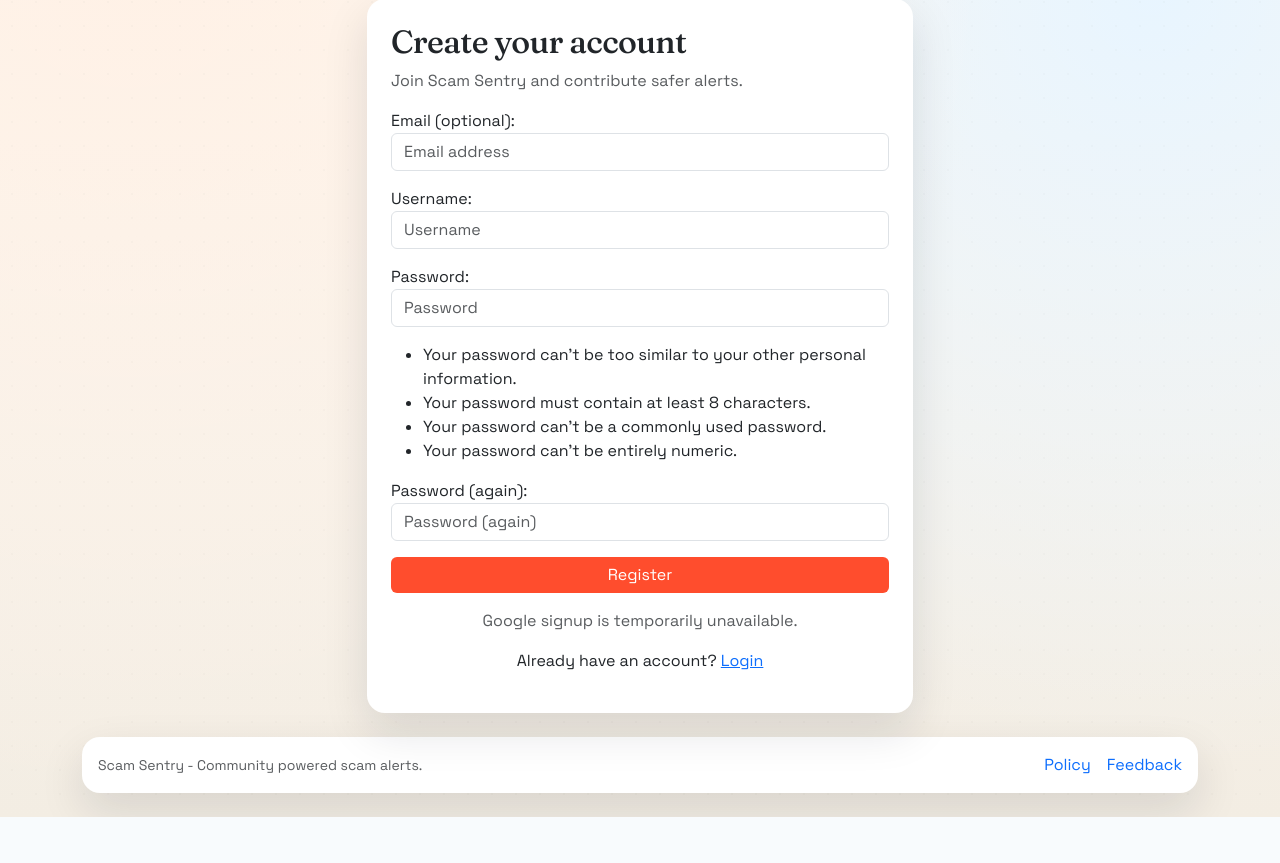
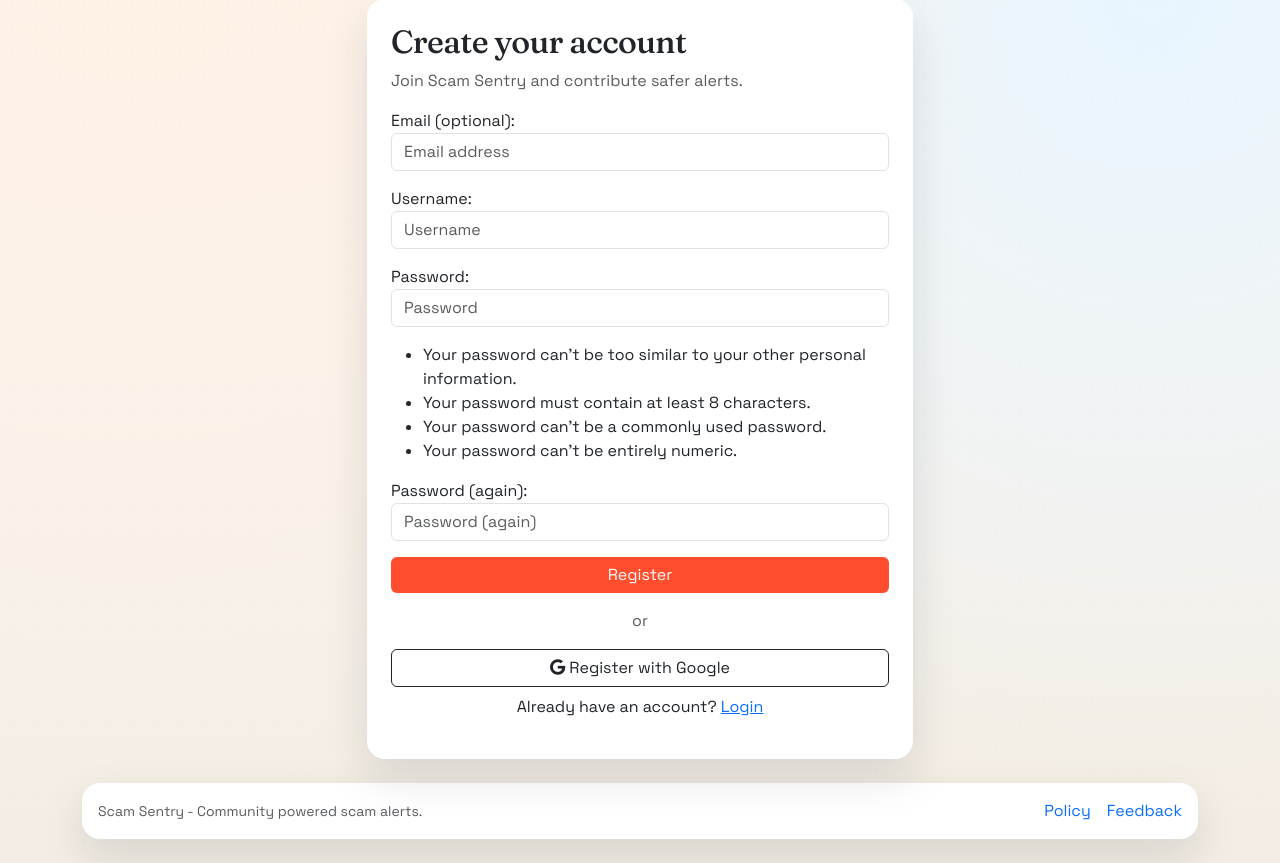
Before and after one commit to MwachiraD/Scam-sentry, a Django app: page /accounts/signup/ in a window 1280 px wide. Shown: the part 154-1017 px from the top of the page. Before the commit the page ends 971 px from the top, so only its background shows below. Run offline with Django 5.2, Linux system fonts and the light colour scheme; parts of the project's set-up code (start-up, migrations or seed data) failed here and were passed over; some libraries are stand-ins or nearby versions.

Commit message:
Restore Google auth using settings-based config

```diff
--- a/templates/account/signup.html
+++ b/templates/account/signup.html
@@ -1,4 +1,5 @@
 {% extends 'base.html' %}
+{% load socialaccount %}
 {% load static %}
 
 {% block title %}Register{% endblock %}
@@ -21,7 +22,12 @@
         <button type="submit" class="btn btn-accent w-100">Register</button>
       </form>
 
-      <div class="text-center my-3 text-muted">Google signup is temporarily unavailable.</div>
+      <div class="text-center my-3 text-muted">or</div>
+
+      {% provider_login_url 'google' process='signup' as google_signup_url %}
+      <a href="{{ google_signup_url }}?next=/" class="btn btn-outline-dark w-100 mb-2">
+        <i class="fab fa-google"></i> Register with Google
+      </a>
 
       <div class="text-center">
         <p>Already have an account? <a href="{% url 'account_login' %}">Login</a></p>
```
Also changed, not shown: newscamsentry/settings.py (+11 -0 lines), templates/account/login.html (+7 -1 lines).
